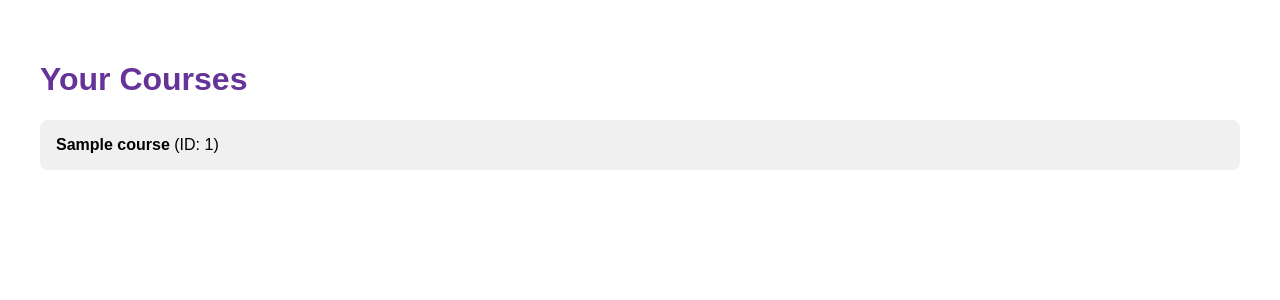
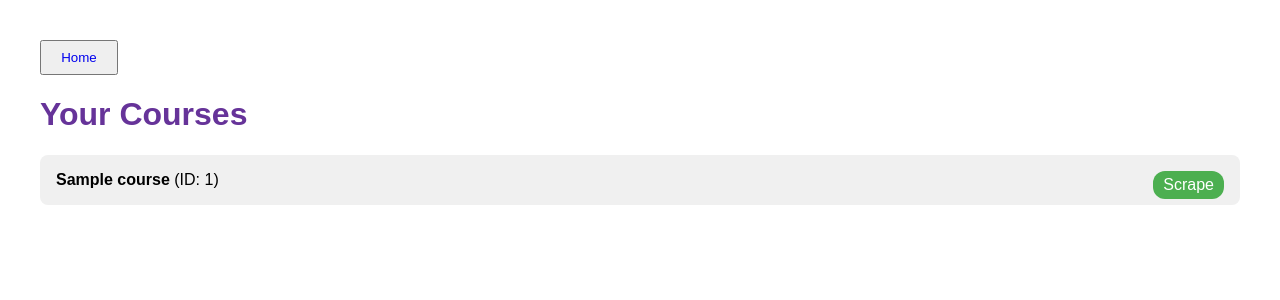
Before and after one commit to Caetands1/course-tracker, a FastAPI app: template templates/courses.html in a window 1280 px wide. Shown: the top 300 px of the page. Run offline with FastAPI, Linux system fonts and the light colour scheme; the template is opened without the code that fills it: most values are stand-ins (such as "Sample title", 1, 10 or a date in 2020).

Commit message:
Feat: UI side of Scrape Course functionality - WIP

```diff
--- a/templates/courses.html
+++ b/templates/courses.html
@@ -7,14 +7,52 @@
         h1 { color: rebeccapurple; }
         ul { list-style-type: none; padding: 0; }
         li { background: #f0f0f0; margin: 0.5rem 0; padding: 1rem; border-radius: 8px; }
+        a {text-decoration: none;}
+        #homebtn {
+            padding: 1vh 1.5vw;
+        }
+        #scrapeCourse {
+            background-color: #4CAF50; /* Green */
+            color: white;
+            border: none;
+            padding: 5px 10px;
+            text-align: center;
+            text-decoration: none;
+            display: inline-block;
+            font-size: 16px;
+            cursor: pointer;
+            float: right;
+            border-radius: 12px;
+        }
     </style>
 </head>
 <body>
+    <button id="homebtn"><a href="/">Home</a></button>
     <h1>Your Courses</h1>
     <ul>
         {% for course in courses %}
-            <li><strong>{{ course.title }}</strong> (ID: {{ course.id }})</li>
+            <li><strong>{{ course.title }}</strong> (ID: {{ course.id }}) <button id="scrapeCourse">Scrape</button></li>
         {% endfor %}
     </ul>
+
+    <script>
+
+        document.querySelectorAll('#scrapeCourse').forEach(button => {
+            button.addEventListener('click', function() {
+                const courseId = this.parentElement.textContent.match(/ID: (\d+)/)[1];
+                fetch(`/scrape_course/${courseId}`, { method: 'POST' })
+                    .then(response => response.json())
+                    .then(data => {
+                        if (data.success) {
+                            alert('Course scraped successfully!');
+                        } else {
+                            alert('Failed to scrape course.');
+                        }
+                    })
+                    .catch(error => console.error('Error:', error));
+            });
+        });
+
+    </script>
 </body>
 </html>
```
